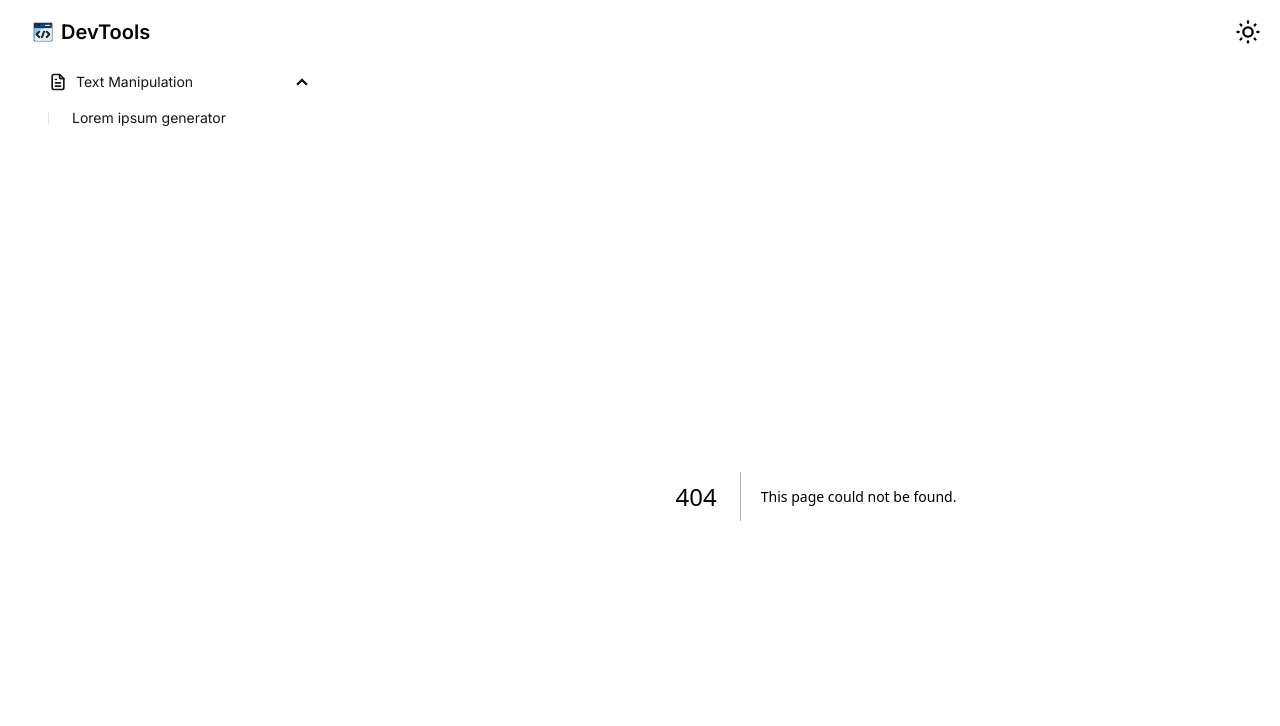
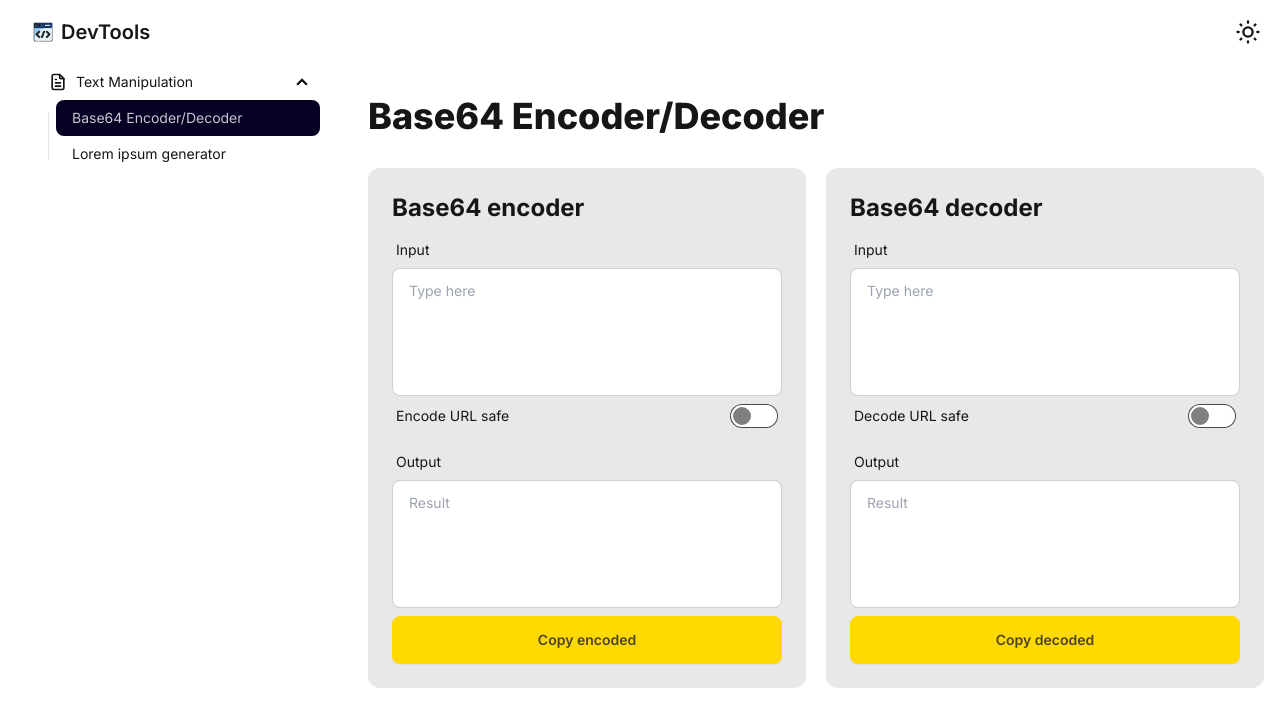
Before and after one commit to alexndrho/devtools, a Next.js app: page /base64-encoder-decoder in a window 1280 px wide. Before the commit this address had no page. Shown: the top 726 px of the page. Built offline with nearby package versions, Linux system fonts and the light colour scheme.

Commit message:
feat: add base64 encoder/decoder

```diff
--- /dev/null
+++ b/src/app/base64-encoder-decoder/page.client.tsx
@@ -0,0 +1,150 @@
+'use client';
+
+import { useEffect, useState } from 'react';
+import CopyButton from '@/components/CopyButton';
+
+export default function ClientBase64EncoderDecoder() {
+  const [encoderInput, setEncoderInput] = useState('');
+  const [isEncoderUrlSafe, setIsEncoderUrlSafe] = useState(false);
+  const [encoderOutput, setEncoderOutput] = useState('');
+
+  const [decoderInput, setDecoderInput] = useState('');
+  const [isDecoderUrlSafe, setIsDecoderUrlSafe] = useState(false);
+  const [decoderOutput, setDecoderOutput] = useState('');
+
+  const encode = (input: string, urlSafe: boolean) => {
+    const encoded = Buffer.from(input).toString('base64');
+
+    return urlSafe
+      ? encoded.replace(/=/g, '').replace(/\+/g, '-').replace(/\//g, '_')
+      : encoded;
+  };
+
+  const decode = (input: string, urlSafe: boolean) => {
+    const decoded = Buffer.from(
+      urlSafe
+        ? input
+            .replace(/-/g, '+')
+            .replace(/_/g, '/')
+            .replace(/[^A-Za-z0-9+/]/g, '')
+        : input,
+      'base64'
+    ).toString('utf-8');
+
+    return decoded;
+  };
+
+  useEffect(() => {
+    setEncoderOutput(encode(encoderInput, isEncoderUrlSafe));
+  }, [encoderInput, isEncoderUrlSafe]);
+
+  useEffect(() => {
+    setDecoderOutput(decode(decoderInput, isDecoderUrlSafe));
+  }, [decoderInput, isDecoderUrlSafe]);
+
+  return (
+    <div className="flex gap-8 flex-col lg:gap-5 lg:flex-row">
+      <div className="flex-1 p-6 bg-base-200 rounded-xl">
+        <h2 className="mb-2 text-2xl font-bold">Base64 encoder</h2>
+
+        <label className="form-control">
+          <span className="label">
+            <span className="label-text">Input</span>
+          </span>
+
+          <textarea
+            name="input"
+            placeholder="Type here"
+            className="textarea textarea-bordered h-32 resize-none"
+            onChange={(e) => setEncoderInput(e.target.value)}
+          />
+        </label>
+
+        <div className="form-control">
+          <label className="label cursor-pointer">
+            <span className="label-text">Encode URL safe</span>
+            <input
+              type="checkbox"
+              className="toggle"
+              checked={isEncoderUrlSafe}
+              onChange={(e) => setIsEncoderUrlSafe(e.target.checked)}
+            />
+          </label>
+        </div>
+
+        <label className="form-control mt-2">
+          <div className="label">
+            <span className="label-text">Output</span>
+          </div>
+
+          <textarea
+            name="output"
+            placeholder="Result"
+            className="textarea textarea-bordered h-32 resize-none"
+            readOnly
+            value={encoderOutput}
+          />
+        </label>
+
+        <CopyButton value={encoderOutput}>
+          {({ copied, copy }) => (
+            <button className="mt-2 w-full btn btn-primary" onClick={copy}>
+              {copied ? 'Copied!' : 'Copy encoded'}
+            </button>
+          )}
+        </CopyButton>
+      </div>
+
+      <div className="flex-1 p-6 bg-base-200 rounded-xl">
+        <h2 className="mb-2 text-2xl font-bold">Base64 decoder</h2>
+
+        <label className="form-control">
+          <div className="label">
+            <span className="label-text">Input</span>
+          </div>
+
+          <textarea
+            name="input"
+            placeholder="Type here"
+            className="textarea textarea-bordered h-32 resize-none"
+            onChange={(e) => setDecoderInput(e.target.value)}
+          />
+        </label>
+
+        <div className="form-control">
+          <label className="label cursor-pointer">
+            <span className="label-text">Decode URL safe</span>
+            <input
+              type="checkbox"
+              className="toggle"
+              checked={isDecoderUrlSafe}
+              onChange={(e) => setIsDecoderUrlSafe(e.target.checked)}
+            />
+          </label>
+        </div>
+
+        <label className="form-control mt-2">
+          <div className="label">
+            <span className="label-text">Output</span>
+          </div>
+
+          <textarea
+            name="output"
+            placeholder="Result"
+            className="textarea textarea-bordered h-32 resize-none"
+            readOnly
+            value={decoderOutput}
+          />
+        </label>
+
+        <CopyButton value={decoderOutput}>
+          {({ copied, copy }) => (
+            <button className="mt-2 w-full btn btn-primary" onClick={copy}>
+              {copied ? 'Copied!' : 'Copy decoded'}
+            </button>
+          )}
+        </CopyButton>
+      </div>
+    </div>
+  );
+}
--- /dev/null
+++ b/src/app/base64-encoder-decoder/page.tsx
@@ -0,0 +1,16 @@
+import { Metadata } from 'next';
+import ClientBase64EncoderDecoder from './page.client';
+
+export const metadata: Metadata = {
+  title: 'Base64 Encoder/Decoder - Dev tools',
+  description: 'Encode and decode text to and from Base64.',
+};
+
+export default function Base64EncoderDecoder() {
+  return (
+    <>
+      <h1 className="mb-8 text-4xl font-extrabold">Base64 Encoder/Decoder</h1>
+      <ClientBase64EncoderDecoder />
+    </>
+  );
+}
--- a/src/components/Layouts/AppContainer.tsx
+++ b/src/components/Layouts/AppContainer.tsx
@@ -74,6 +74,16 @@ export default function AppContainer({ children }: AppContainerProps) {
                 <ul>
                   <li>
                     <Link
+                      href="/base64-encoder-decoder"
+                      className={
+                        pathname === '/base64-encoder-decoder' ? 'active' : ''
+                      }
+                    >
+                      Base64 Encoder/Decoder
+                    </Link>
+                  </li>
+                  <li>
+                    <Link
                       href="/lorem-ipsum-generator"
                       className={
                         pathname === '/lorem-ipsum-generator' ? 'active' : ''
```
